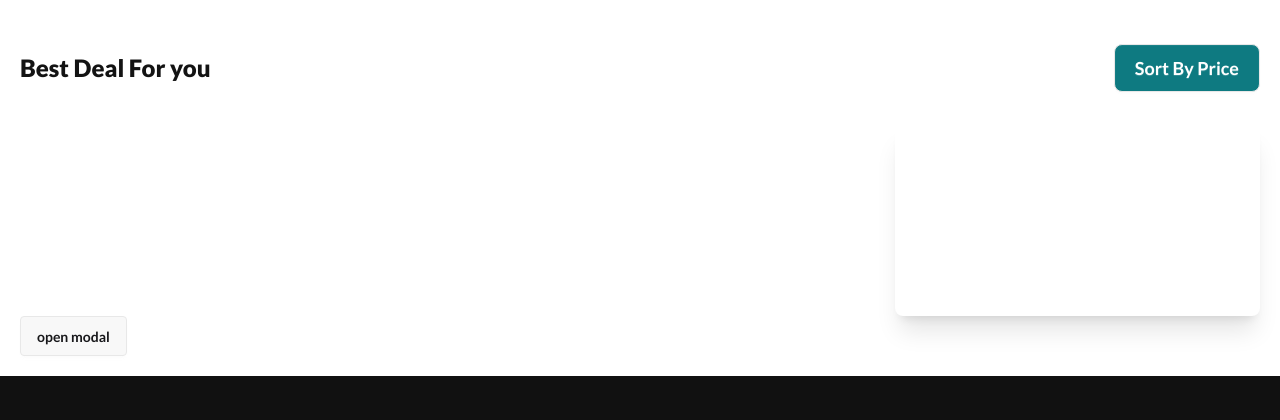
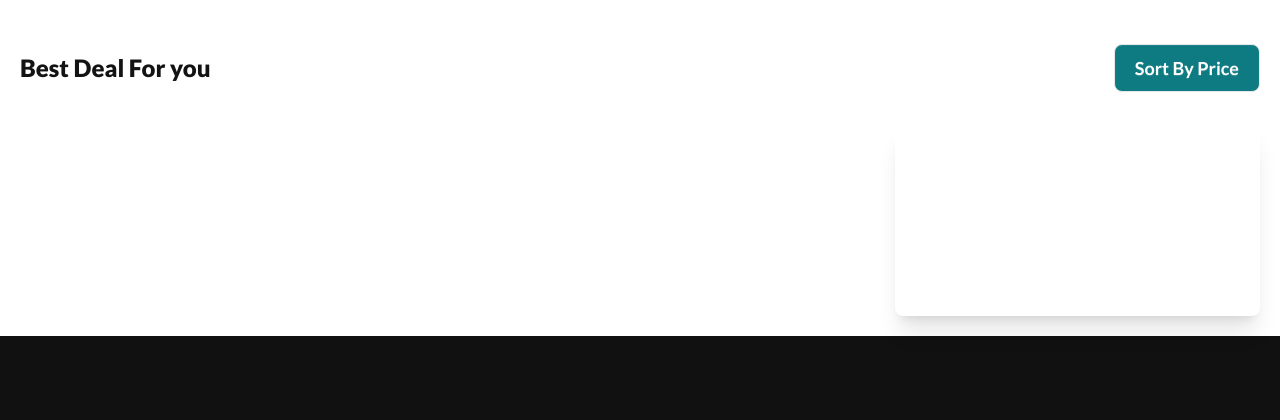
Before and after one commit to Al-Amin018555/peddy, a plain HTML site: page index.html in a window 1280 px wide. Shown: the part 1207-1627 px from the top of the page. Drawn offline with nearby package versions, Linux system fonts and the light colour scheme; no server answers.

Commit message:
modal button hidden

```diff
--- a/index.html
+++ b/index.html
@@ -122,7 +122,7 @@
 
         <!-- modal section starts here -->
         <!-- Open the modal using ID.showModal() method -->
-        <button class="btn" onclick="customModal.showModal()">open modal</button>
+        <button class="btn hidden" onclick="customModal.showModal()">open modal</button>
         <dialog id="customModal" class="modal">
             <div class="modal-box">
                <div id="modal-content">
```
